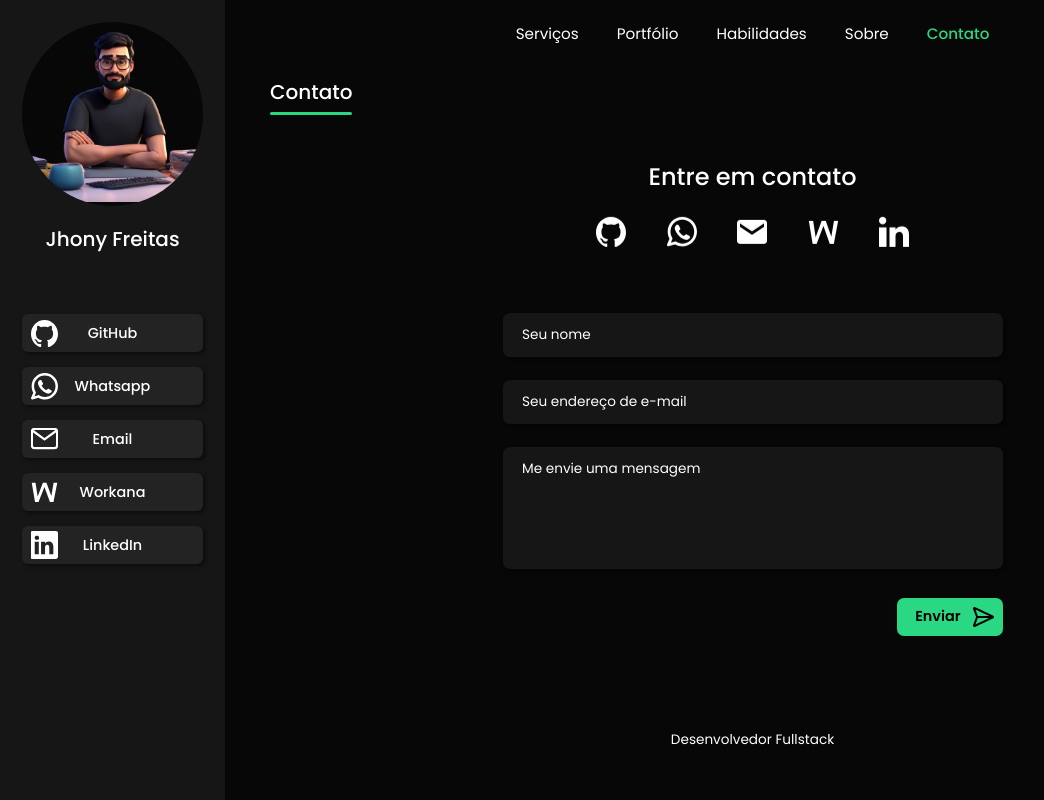
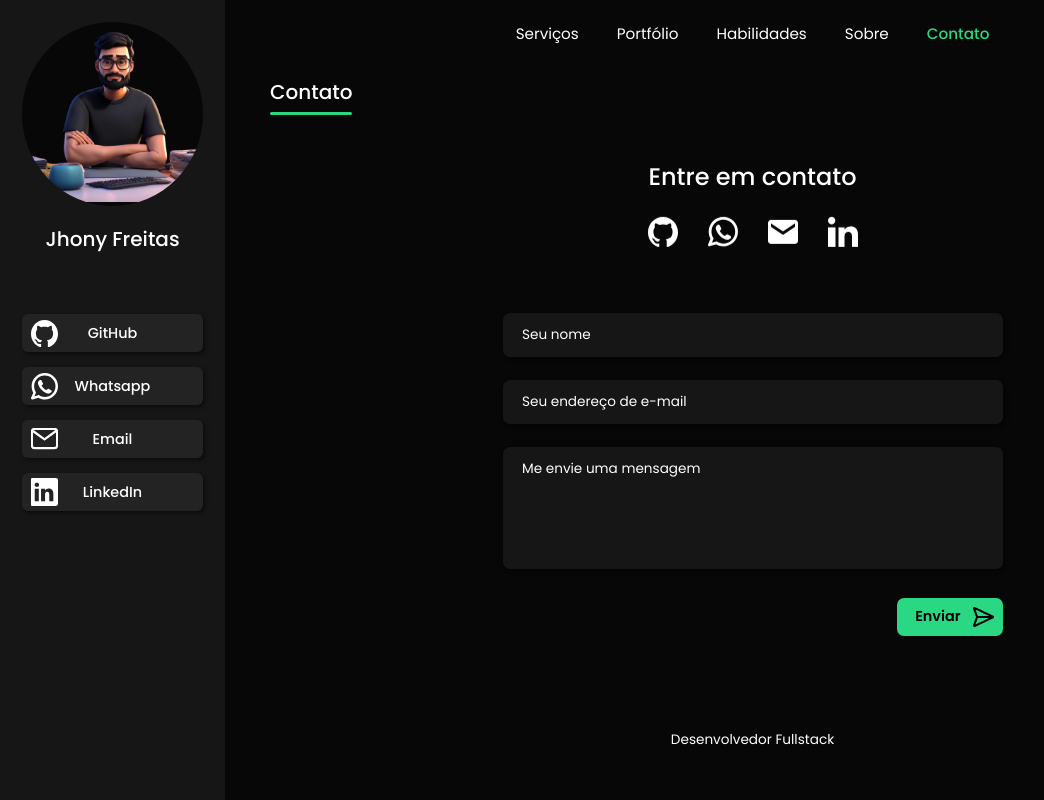
Before and after one commit to setDevJohn/portfolio, a React (Vite) app: page /contact in a window 1280 px wide. Shown: the whole page, without its empty margins (0-1044 px from the left). Built offline with nearby package versions, Linux system fonts and the light colour scheme.

Commit message:
feat: Remove workana link and ajust gap of nav list

```diff
--- a/src/pages/Contact/components/SocialNav/socialList.ts
+++ b/src/pages/Contact/components/SocialNav/socialList.ts
@@ -2,12 +2,12 @@ import whats from '@assets/icons/whatsapp.svg';
 import mail from '@assets/icons/mail-contact.svg';
 import github from '@assets/icons/github.svg';
 import linkedin from '@assets/icons/linkedin-contact.svg';
-import workana from '@assets/icons/workana.svg';
+// import workana from '@assets/icons/workana.svg';
 
 export const socialList = [
   { icon: github, link: 'https://github.com/setdevjohn' },
   { icon: whats, link: 'https://wa.me/5511948127577' },
   { icon: mail, link: 'mailto:setdevjohn@gmail.com' },
-  { icon: workana, link: null },
+  // { icon: workana, link: null },
   { icon: linkedin, link: 'https://www.linkedin.com/in/jhony-freitas/' },
 ];
--- a/src/pages/Contact/components/SocialNav/styles.ts
+++ b/src/pages/Contact/components/SocialNav/styles.ts
@@ -30,10 +30,10 @@ export const SocialTitle = styled.h2`
 `;
 export const SocialList = styled.nav`
   display: flex;
-  justify-content: space-evenly;
+  justify-content: center;
   align-items: center;
   width: 100%;
-  gap: 22px;
+  gap: 30px;
 `;
 export const SocialLink = styled.a`
   animation:
--- a/src/pages/NavLayout/components/SocialMedia/mediasList.ts
+++ b/src/pages/NavLayout/components/SocialMedia/mediasList.ts
@@ -1,13 +1,13 @@
 import github from '@assets/icons/github.svg';
 import whatsapp from '@assets/icons/whatsapp.svg';
 import email from '@assets/icons/email.svg';
-import workana from '@assets/icons/workana.svg';
+// import workana from '@assets/icons/workana.svg';
 import linkedin from '@assets/icons/linkedin.svg';
 
 export const mediasList = [
   { label: 'GitHub', url: 'https://github.com/setdevjohn', icon: github },
   { label: 'Whatsapp', url: 'https://wa.me/5511948127577', icon: whatsapp },
   { label: 'Email', url: 'mailto:setdevjohn@gmail.com', icon: email },
-  { label: 'Workana', url: null, icon: workana },
+  // { label: 'Workana', url: null, icon: workana },
   { label: 'LinkedIn', url: 'https://www.linkedin.com/in/jhony-freitas/', icon: linkedin }
 ];
```
